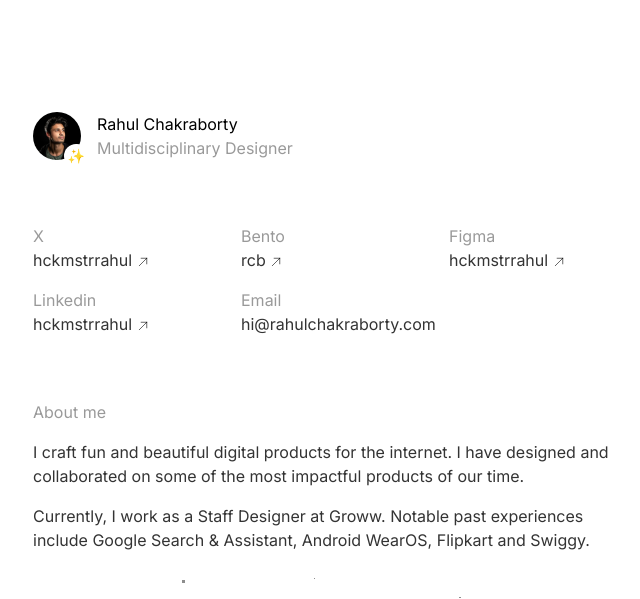
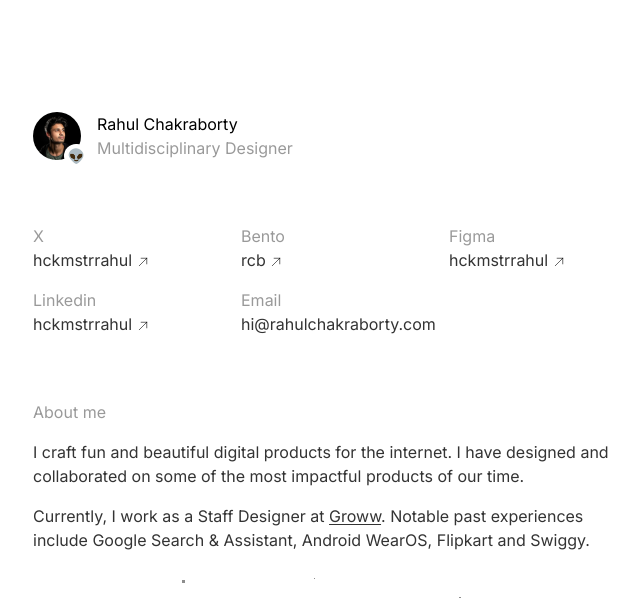
Before and after one commit to hckmstrrahul/minimal-portfolio, a Next.js app: page / in a window 1280 px wide. Shown: the top 599 px of the page, without its empty margins (303-943 px from the left). Built offline with nearby package versions, Linux system fonts and the light colour scheme.

Commit message:
changed emoji and groww hyperlink

```diff
--- a/app/page.tsx
+++ b/app/page.tsx
@@ -32,7 +32,7 @@ function Header() {
           src="/static/images/logo.jpeg"
         />
         <div className="absolute -bottom-2 -right-2 rounded-full bg-white px-1 py-0.5 text-sm dark:bg-gray-900">
-          ✨
+          👽
         </div>
       </div>
       <div className="flex flex-col">
@@ -49,8 +49,7 @@ function AboutMe() {
       <p className="text-quaternary">About me</p>
       <div className="text-secondary flex flex-col gap-4">
         <h1>I craft fun and beautiful digital products for the internet. I have designed and collaborated on some of the most impactful products of our time. </h1>
-        <h1>Currently, I work as a Staff Designer at Groww. Notable past experiences include Google Search & Assistant, Android WearOS, Flipkart and Swiggy.</h1>
-
+        <h1>Currently, I work as a Staff Designer at <a href="https://groww.in" target="_blank" rel="noopener noreferrer" className="underline underline-offset-2">Groww</a>. Notable past experiences include Google Search & Assistant, Android WearOS, Flipkart and Swiggy.</h1>
       </div>
     </div>
   );
```
